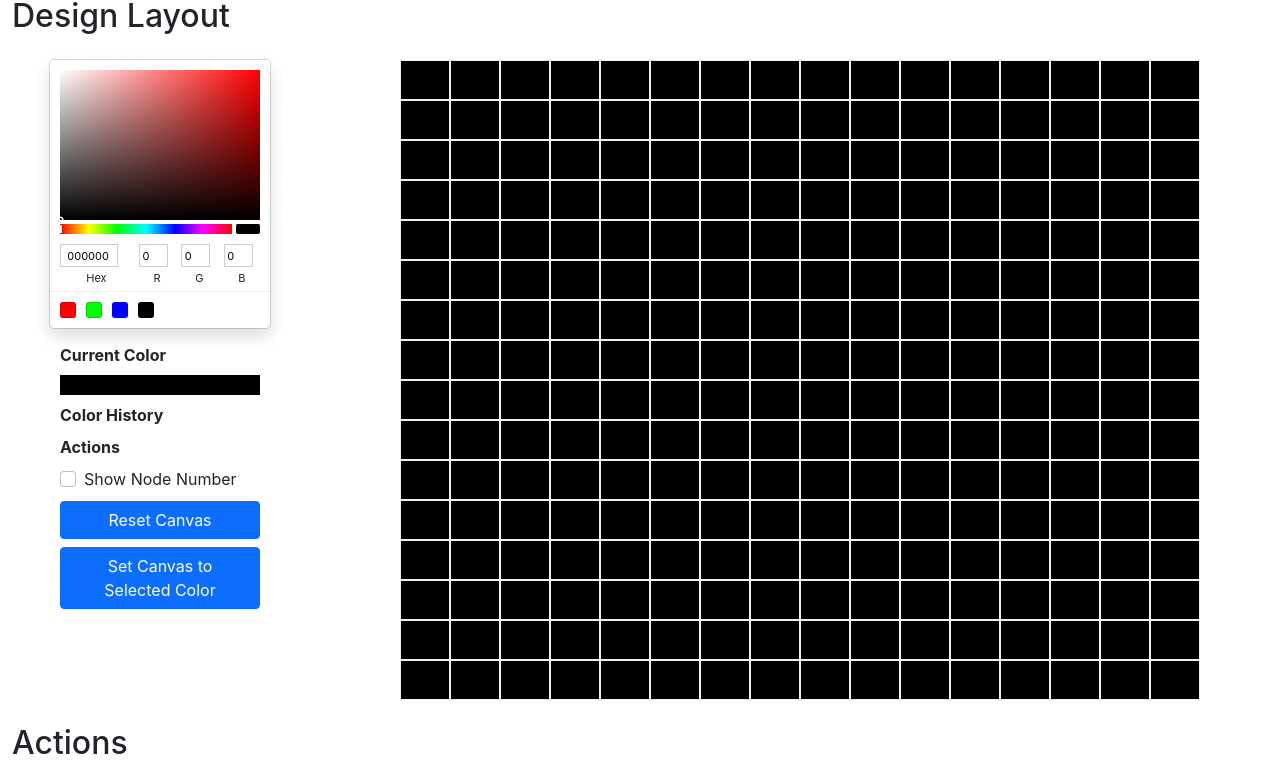
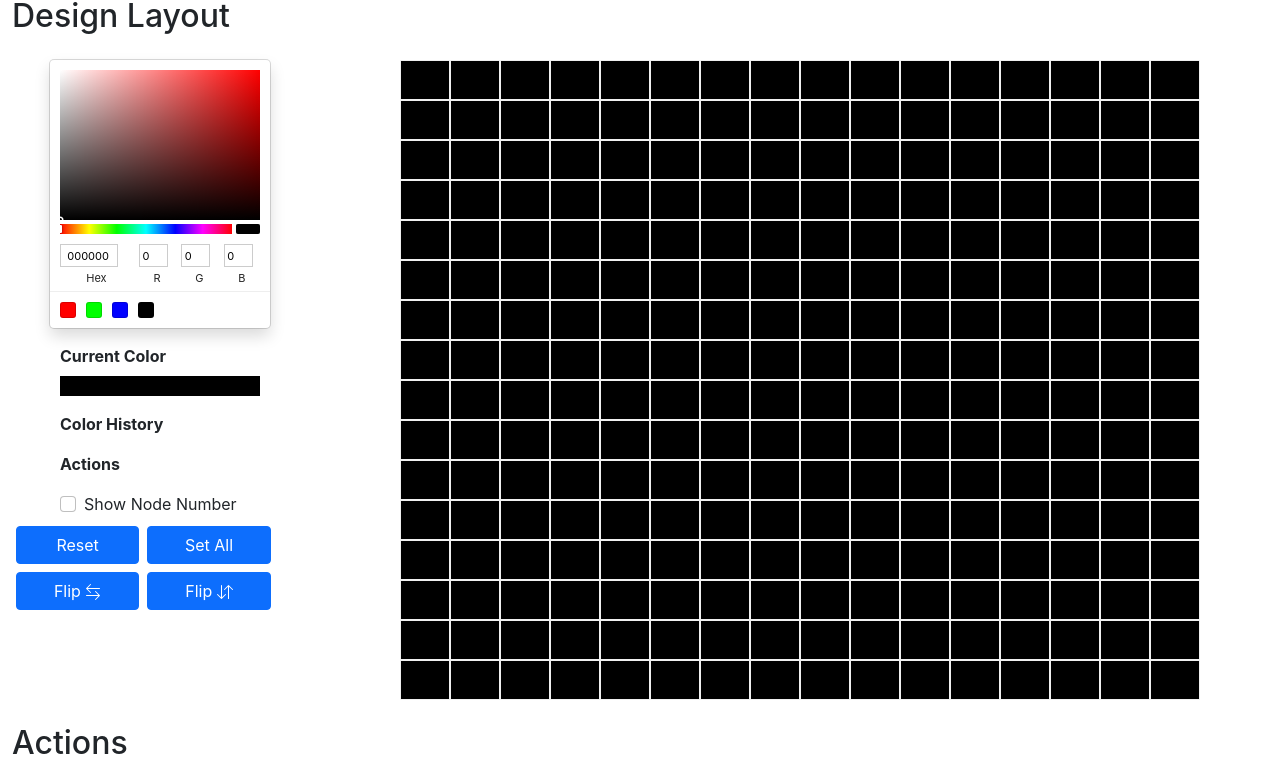
Before and after one commit to anlai/wled-designer, a React (Create React App) app: page / in a window 1280 px wide. Shown: the part 374-1158 px from the top of the page. Built offline with nearby package versions, Linux system fonts and the light colour scheme.

Commit message:
cleaning state updates + horizontal flip

```diff
--- a/package.json
+++ b/package.json
@@ -11,6 +11,7 @@
     "bootstrap": "^5.2.3",
     "react": "^18.2.0",
     "react-bootstrap": "^2.7.0",
+    "react-bootstrap-icons": "^1.10.2",
     "react-color": "^2.19.3",
     "react-dom": "^18.2.0",
     "react-router-dom": "^6.6.1",
--- a/src/Components/DesignTools/DesignTools.jsx
+++ b/src/Components/DesignTools/DesignTools.jsx
@@ -1,33 +1,95 @@
 import React from 'react';
 import { SketchPicker } from 'react-color';
 import { Form, Button } from 'react-bootstrap';
+import { ArrowDownUp, ArrowLeftRight} from 'react-bootstrap-icons';
 
-const DesignTools = ({selectedColor, colorHistory, updateColor, resetCanvas, toggleNodeNumber}) => {
+import * as Constants from '../../Constants';
+
+const DesignTools = ({state, updateState,
+        updateColor}) => {
+
     const presetColors = ['#FF0000', '#00FF00', '#0000FF', '#000000'];
+    const RESET_CANVAS = 'RESET_CANVAS';
+    const SET_CANVAS = 'SET_CANVAS';
+    const FLIP_HORIZONTAL = 'FLIP_HORIZONTAL';
+    const FLIP_VERTICAL = 'FLIP_VERTICAL';
+
+    function resetCanvas(color) {
+        let nodes = state.nodes;
+        for (let i = 0; i < nodes.length; i++) {
+            nodes[i] = color ?? Constants.DEFAULT_NODE_COLOR;
+        }
+
+        updateState({nodes: nodes});
+    }
+
+    function flipNodesHorizontal() {
+        var chunks = sliceIntoChunks(state.nodes,state.width);
+        chunks.forEach(element => element.reverse());
+
+        updateState({nodes: chunks.flat()});
+    }
+
+    // split an array into chunks (handle the "rows")
+    function sliceIntoChunks(arr, chunkSize) {
+        const res = [];
+        for (let i = 0; i < arr.length; i += chunkSize) {
+            const chunk = arr.slice(i, i + chunkSize);
+            res.push(chunk);
+        }
+        return res;
+    }
+
+    function flipNodesVertical() {}
+
+    const handleClick = (e) => {
+        let target = e.target;
+        if (target.type !== 'button') {
+            target = target.parentElement;
+        }
+
+        switch(target.dataset.action)
+        {
+            case RESET_CANVAS:
+                resetCanvas();
+                break;
+            case SET_CANVAS:
+                resetCanvas(state.selectedColor);
+                break;
+            case FLIP_HORIZONTAL:
+                flipNodesHorizontal();
+                break;
+            case FLIP_VERTICAL:
+                flipNodesVertical();
+                break;
+        }
+    }
 
     return (<>
-        <SketchPicker disableAlpha={true} color={selectedColor} presetColors={presetColors} onChange={updateColor}></SketchPicker>
+        <SketchPicker disableAlpha={true} color={state.selectedColor} presetColors={presetColors} onChange={updateColor}></SketchPicker>
 
-        <div className="d-grid gap-2" style={{ margin: 'auto', width: '200px', paddingTop: '15px' }}>
+        <div className="d-grid gap-3 mx-auto mt-3" style={{ width: '200px' }}>
             <div className="d-grid gap-2">
                 <strong>Current Color</strong>
-                <div style={ {backgroundColor: selectedColor.hex, height: '20px', width: '100%' } }></div>
+                <div style={ {backgroundColor: state.selectedColor.hex, height: '20px', width: '100%' } }></div>
             </div>
             <div className="d-grid gap-2">
                 <strong>Color History</strong>
-                {colorHistory.slice(0,10).map((item,index) => {
+                {state.colorHistory.slice(0,10).map((item,index) => {
                         return <div key={index}
                                 style={ { backgroundColor: item.hex, height: '20px', width: '100%' } }
                                 onClick={()=> { updateColor(item); }} >
                         </div>;
                     })}
             </div>
-            <div className="d-grid gap-2">
-                <strong>Actions</strong>
-                <Form.Check label="Show Node Number" onChange={toggleNodeNumber}></Form.Check>
-                <Button onClick={() => {resetCanvas();}}>Reset Canvas</Button>
-                <Button onClick={() => {resetCanvas(selectedColor);}}>Set Canvas to Selected Color</Button>
-            </div>
+            <strong>Actions</strong>
+            <Form.Check label="Show Node Number" checked={state.showNodeNumber} onChange={() => { updateState({ showNodeNumber: !state.showNodeNumber }); }}></Form.Check>
+        </div>
+        <div>
+            <Button data-action={RESET_CANVAS} className="mx-1 mb-1 mt-2 col-md-5" onClick={handleClick}>Reset</Button>
+            <Button data-action={SET_CANVAS} className="mx-1 mb-1 mt-2 col-md-5" onClick={handleClick}>Set All</Button>
+            <Button data-action={FLIP_HORIZONTAL} className="mx-1 mt-1 col-md-5" onClick={handleClick}>Flip <ArrowLeftRight /></Button>
+            <Button data-action={FLIP_VERTICAL} className="mx-1 mt-1 col-md-5" onClick={handleClick}>Flip <ArrowDownUp /></Button>
         </div>
     </>);
 }
--- a/src/Components/Designer/Designer.jsx
+++ b/src/Components/Designer/Designer.jsx
@@ -65,10 +65,6 @@ const Designer = () => {
         updateState({selectedColor: { hex: color.hex, rgb: color.rgb }});
     }
 
-    function toggleNodeNumber(e) {
-        updateState({showNodeNumber: e.target.checked});
-    }
-
     function onLedNodeSelect(event) {
         let position = event.target.dataset.position;
         let nodes = state.nodes;
@@ -113,11 +109,9 @@ const Designer = () => {
         <h2 className="mt-4 mb-4">Design Layout</h2>
         <Row>
             <Col className="col-md-3">
-            <DesignTools selectedColor={state.selectedColor}
-                colorHistory={state.colorHistory}
-                updateColor={updateColor}
-                resetCanvas={resetCanvas}
-                toggleNodeNumber={toggleNodeNumber}></DesignTools>
+            <DesignTools state={state}
+                updateState={updateState}
+                updateColor={updateColor}></DesignTools>
 
             </Col>
             <Col className="col-md-9">
--- a/src/Constants.jsx
+++ b/src/Constants.jsx
@@ -8,3 +8,8 @@ export const DESIGN_DIRECTIONS = [
     { key: 'snake-bottom-left', name: 'Snake (Bottom Left)', pattern: 'grid' },
     { key: 'snake-bottom-right', name: 'Snake (Bottom Right)', pattern: 'grid' },
 ];
+
+export const DEFAULT_NODE_COLOR = {
+        hex: "#000000",
+        rgb: { r: 0, g: 0, b: 0, a: 1 }
+    };
```
Also changed, not shown: 1 other file (tests, documents, lock files or other folders).
